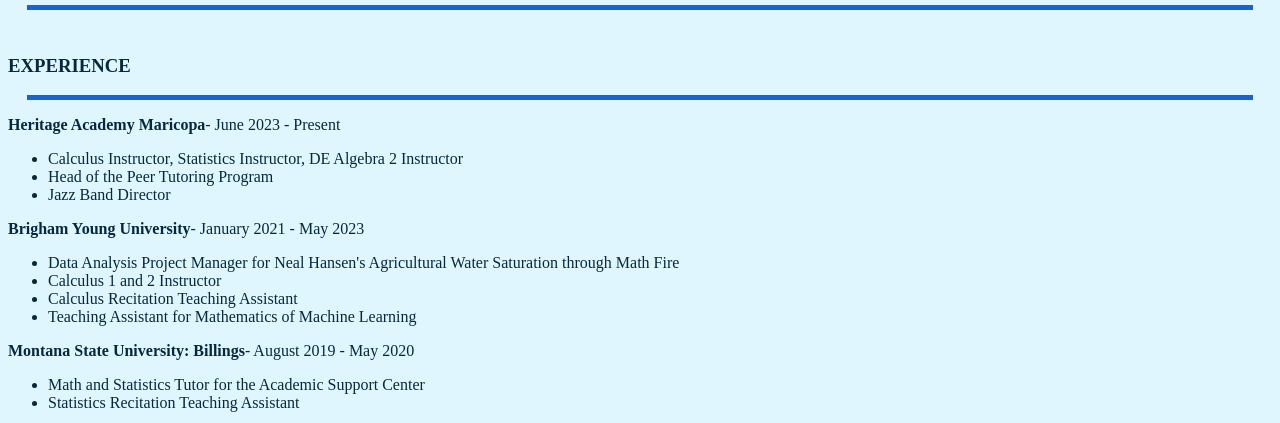
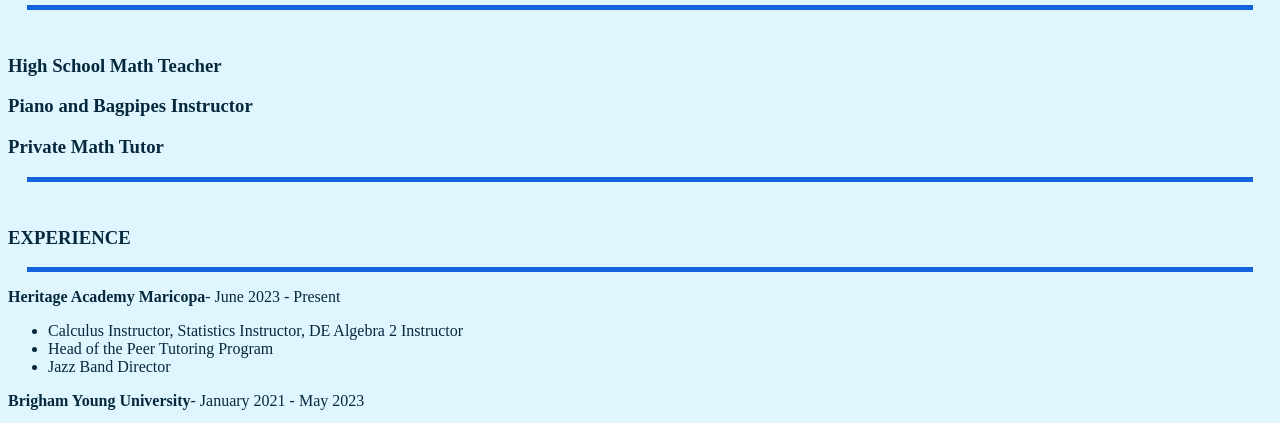
Before and after one commit to jamestyler0949/Resume, a plain HTML site: page index.html in a window 1280 px wide. Shown: the part 321-744 px from the top of the page. Drawn offline with Linux system fonts and the light colour scheme.

Commit message:
Update index.html

```diff
--- a/index.html
+++ b/index.html
@@ -21,6 +21,14 @@
         </center></td>
       </tr>
     </table>
+
+    <hr/><br />
+
+    <h3><strong>High School Math Teacher</strong></h3>
+
+    <h3><strong>Piano and Bagpipes Instructor</strong></h3>
+
+    <h3><strong>Private Math Tutor</strong></h3>
 
     <hr/><br />
 
```
